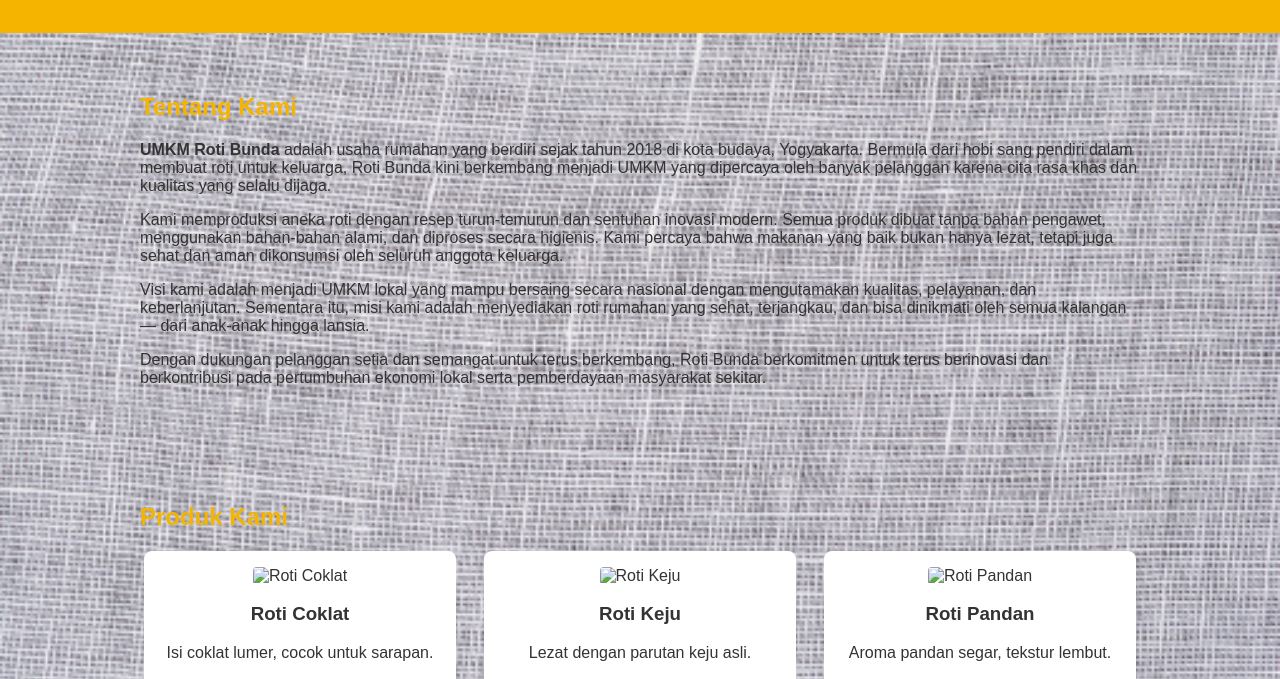
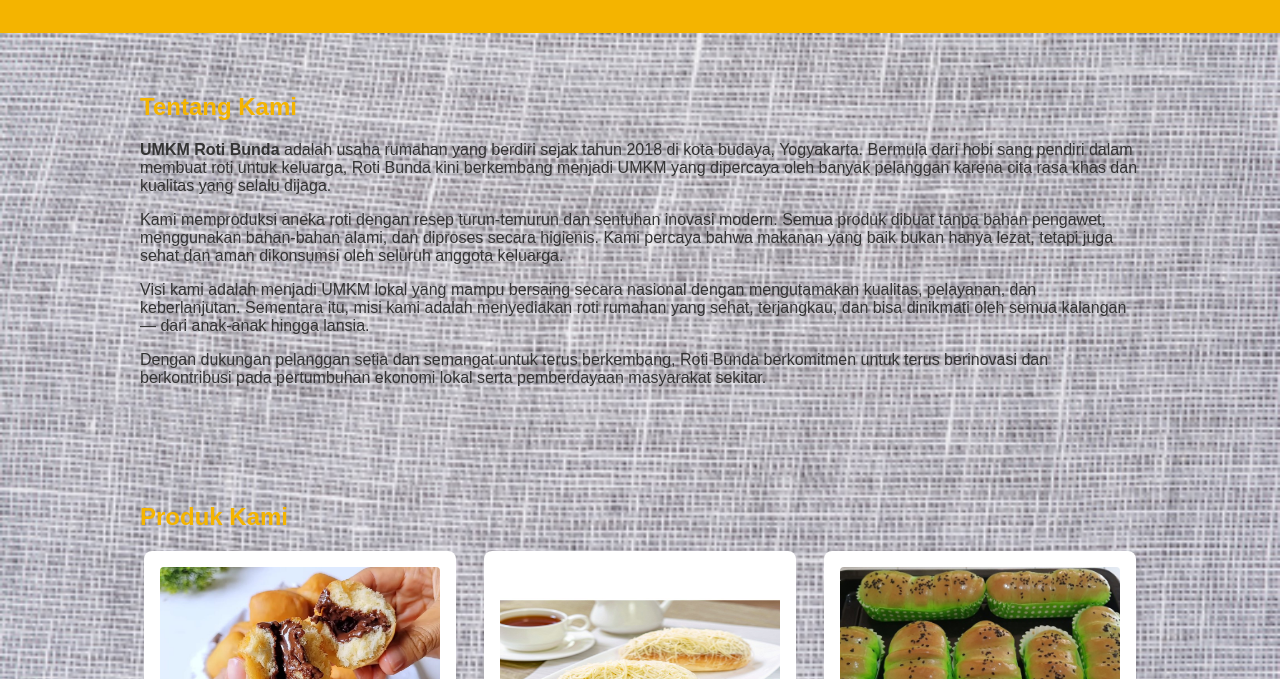
Before and after one commit to Hanif-al/202322024, a plain HTML site: page index.html in a window 1280 px wide. Shown: the part 121-800 px from the top of the page. Drawn offline with Linux system fonts and the light colour scheme; files whose address does not match are found by name.

Commit message:
Update index.html

```diff
--- a/index.html
+++ b/index.html
@@ -91,7 +91,7 @@
       background-color: #d79500;
     }
     body {
-      background-image: url('image/linen\ abu.jpg');
+      background-image: url('linen abu.jpg');
       background-size: cover;
       background-position: center;
       background-attachment: fixed;
@@ -132,17 +132,17 @@
     <h2>Produk Kami</h2>
     <div class="produk-container">
       <div class="produk-card">
-        <img src="image/roticoklat.jpg" alt="Roti Coklat">
+        <img src="roticoklat.jpg" alt="Roti Coklat">
         <h3>Roti Coklat</h3>
         <p>Isi coklat lumer, cocok untuk sarapan.</p>
       </div>
       <div class="produk-card">
-        <img src="image/rotikeju.jpg" height="200" alt="Roti Keju">
+        <img src="rotikeju.jpg" height="200" alt="Roti Keju">
         <h3>Roti Keju</h3>
         <p>Lezat dengan parutan keju asli.</p>
       </div>
       <div class="produk-card">
-        <img src="image/rotipandan.jpg" alt="Roti Pandan">
+        <img src="rotipandan.jpg" alt="Roti Pandan">
         <h3>Roti Pandan</h3>
         <p>Aroma pandan segar, tekstur lembut.</p>
       </div>
```
